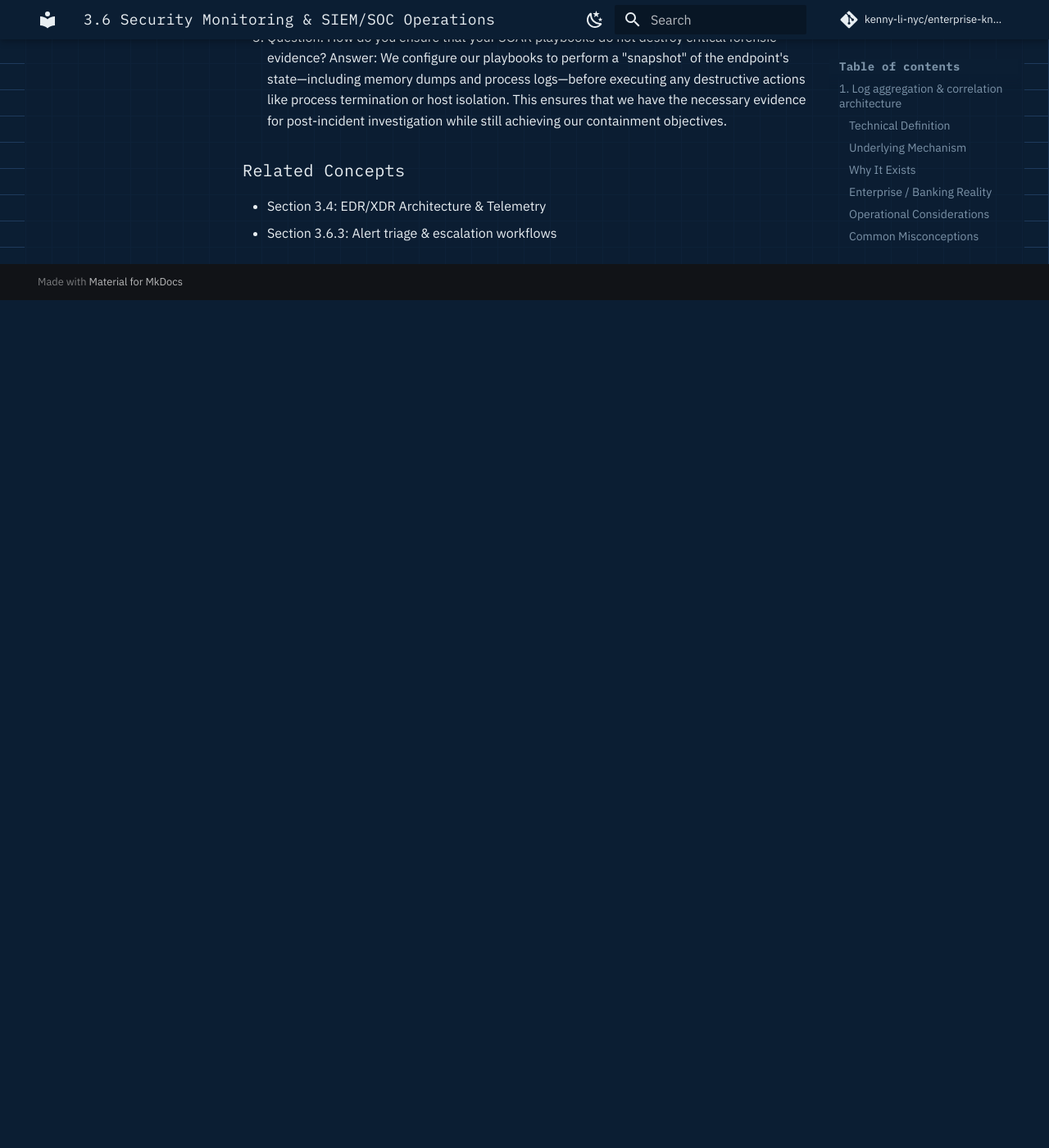
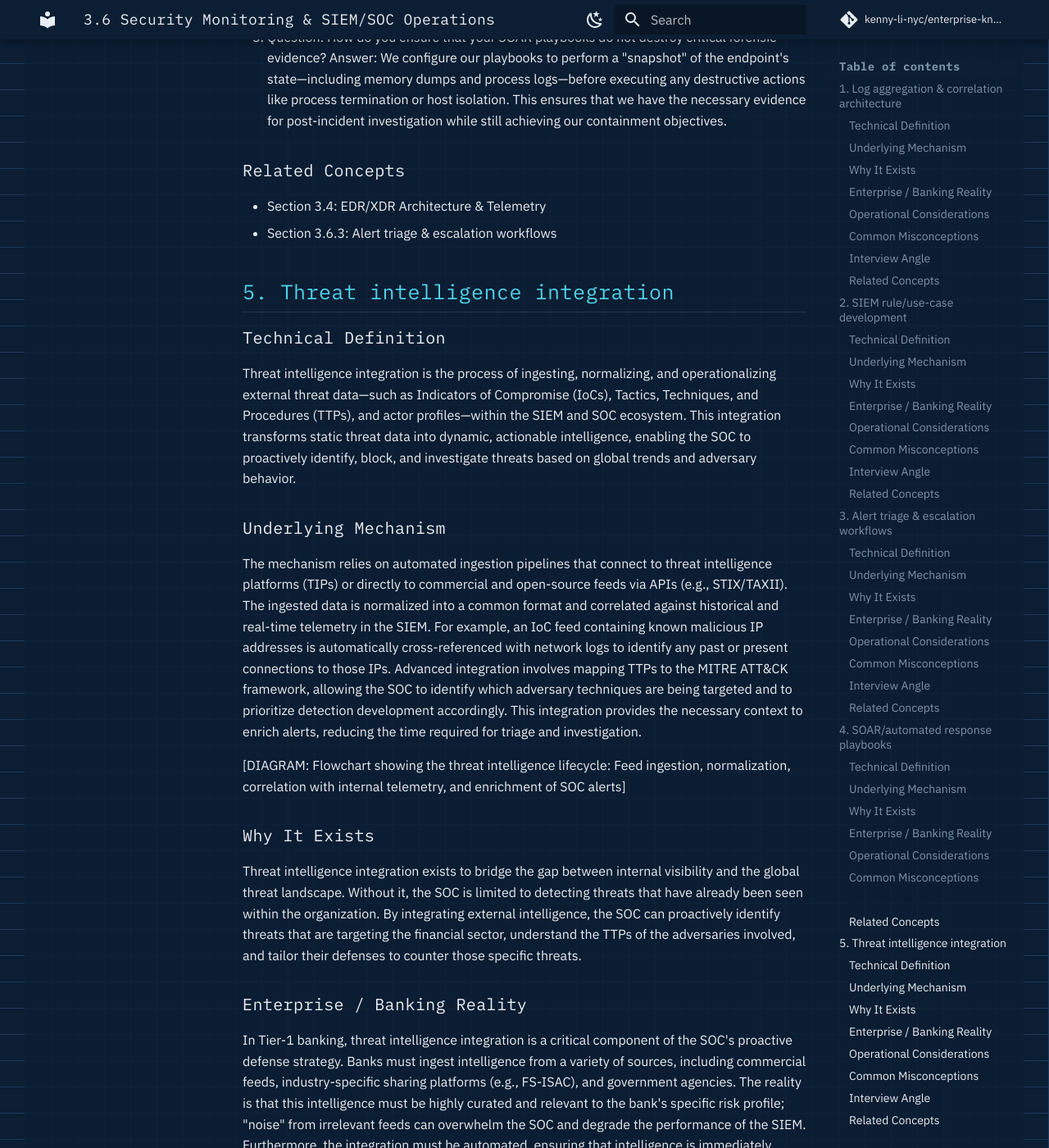
Before and after one commit to kenny-li-nyc/enterprise-knowledge-base, an MkDocs documentation site: the page built from docs/security/security-monitoring-siem-soc-operations.md, in a window 1280 px wide and 1400 px high, scrolled down 9970 px. Shown: the whole window at 82% size. Built offline with MkDocs 1.6.1 and Material for MkDocs 9.7.7, drawn with Linux system fonts in a browser that asks for light colours; comment, search, counter and statistics services are not loaded; before the commit the page ends 10336 px from its top, so only the background shows below that; some of the changed text lies outside the part shown.

Commit message:
feat: add threat intelligence integration section to security docs
Co-authored-by: aider (gemini/gemini-3.1-flash-lite) <aider@aider.chat>

```diff
--- a/docs/security/security-monitoring-siem-soc-operations.md
+++ b/docs/security/security-monitoring-siem-soc-operations.md
@@ -147,3 +147,39 @@ Operationalizing SOAR playbooks requires a rigorous approach to development, tes
 ### Related Concepts
 - Section 3.4: EDR/XDR Architecture & Telemetry
 - Section 3.6.3: Alert triage & escalation workflows
+
+## 5. Threat intelligence integration
+
+### Technical Definition
+Threat intelligence integration is the process of ingesting, normalizing, and operationalizing external threat data—such as Indicators of Compromise (IoCs), Tactics, Techniques, and Procedures (TTPs), and actor profiles—within the SIEM and SOC ecosystem. This integration transforms static threat data into dynamic, actionable intelligence, enabling the SOC to proactively identify, block, and investigate threats based on global trends and adversary behavior.
+
+### Underlying Mechanism
+The mechanism relies on automated ingestion pipelines that connect to threat intelligence platforms (TIPs) or directly to commercial and open-source feeds via APIs (e.g., STIX/TAXII). The ingested data is normalized into a common format and correlated against historical and real-time telemetry in the SIEM. For example, an IoC feed containing known malicious IP addresses is automatically cross-referenced with network logs to identify any past or present connections to those IPs. Advanced integration involves mapping TTPs to the MITRE ATT&CK framework, allowing the SOC to identify which adversary techniques are being targeted and to prioritize detection development accordingly. This integration provides the necessary context to enrich alerts, reducing the time required for triage and investigation.
+
+[DIAGRAM: Flowchart showing the threat intelligence lifecycle: Feed ingestion, normalization, correlation with internal telemetry, and enrichment of SOC alerts]
+
+### Why It Exists
+Threat intelligence integration exists to bridge the gap between internal visibility and the global threat landscape. Without it, the SOC is limited to detecting threats that have already been seen within the organization. By integrating external intelligence, the SOC can proactively identify threats that are targeting the financial sector, understand the TTPs of the adversaries involved, and tailor their defenses to counter those specific threats.
+
+### Enterprise / Banking Reality
+In Tier-1 banking, threat intelligence integration is a critical component of the SOC's proactive defense strategy. Banks must ingest intelligence from a variety of sources, including commercial feeds, industry-specific sharing platforms (e.g., FS-ISAC), and government agencies. The reality is that this intelligence must be highly curated and relevant to the bank's specific risk profile; "noise" from irrelevant feeds can overwhelm the SOC and degrade the performance of the SIEM. Furthermore, the integration must be automated, ensuring that intelligence is immediately available for correlation and alerting.
+
+### Operational Considerations
+Operationalizing threat intelligence requires a rigorous approach to feed management and curation. Administrators must ensure that feeds are reliable, timely, and relevant. Monitoring the effectiveness of the intelligence is critical; administrators must track the "hit rate" of IoCs and the number of alerts generated by threat intelligence, using this data to prune stale or ineffective feeds.
+[CLI: PowerShell command to query the threat intelligence platform for the status of a specific IoC and its associated threat actor]
+
+### Common Misconceptions
+!!! warning
+    A common misconception is that "more threat intelligence is better" and that subscribing to every available feed will automatically improve security. In reality, low-quality or irrelevant intelligence creates "noise" that obscures critical alerts and increases the burden on the SOC. Another error is assuming that threat intelligence is a "set and forget" solution; it requires continuous curation, tuning, and integration with the broader security stack to be effective.
+
+### Interview Angle
+1. Question: How do you ensure that the threat intelligence you ingest is relevant and actionable for your organization?
+   Answer: We implement a rigorous curation process. We evaluate feeds based on their relevance to the financial sector, their accuracy, and their timeliness. We also use a "feedback loop" where we track the performance of each feed—measuring the number of true positives versus false positives—and we prune or replace feeds that do not provide actionable intelligence.
+2. Question: How do you integrate threat intelligence into your automated detection and response workflows?
+   Answer: We integrate intelligence at multiple stages. We use IoCs for automated blocking and alerting in the SIEM. We use TTPs to inform our threat hunting and detection development, as detailed in Section 3.6.2. And we use actor profiles to provide context for incident investigation, helping our analysts understand the motivation and capabilities of the adversary.
+3. Question: What is your strategy for managing the "aging out" of threat intelligence, particularly IoCs?
+   Answer: We implement automated aging policies for all IoCs. IoCs are assigned a "time-to-live" (TTL) based on their type and the nature of the threat. When an IoC expires, it is automatically removed from our active detection rules, ensuring that our SIEM remains performant and that we are not alerting on stale or irrelevant data.
+
+### Related Concepts
+- Section 3.6.2: SIEM rule/use-case development
+- Section 3.4: Threat hunting methodology
```
